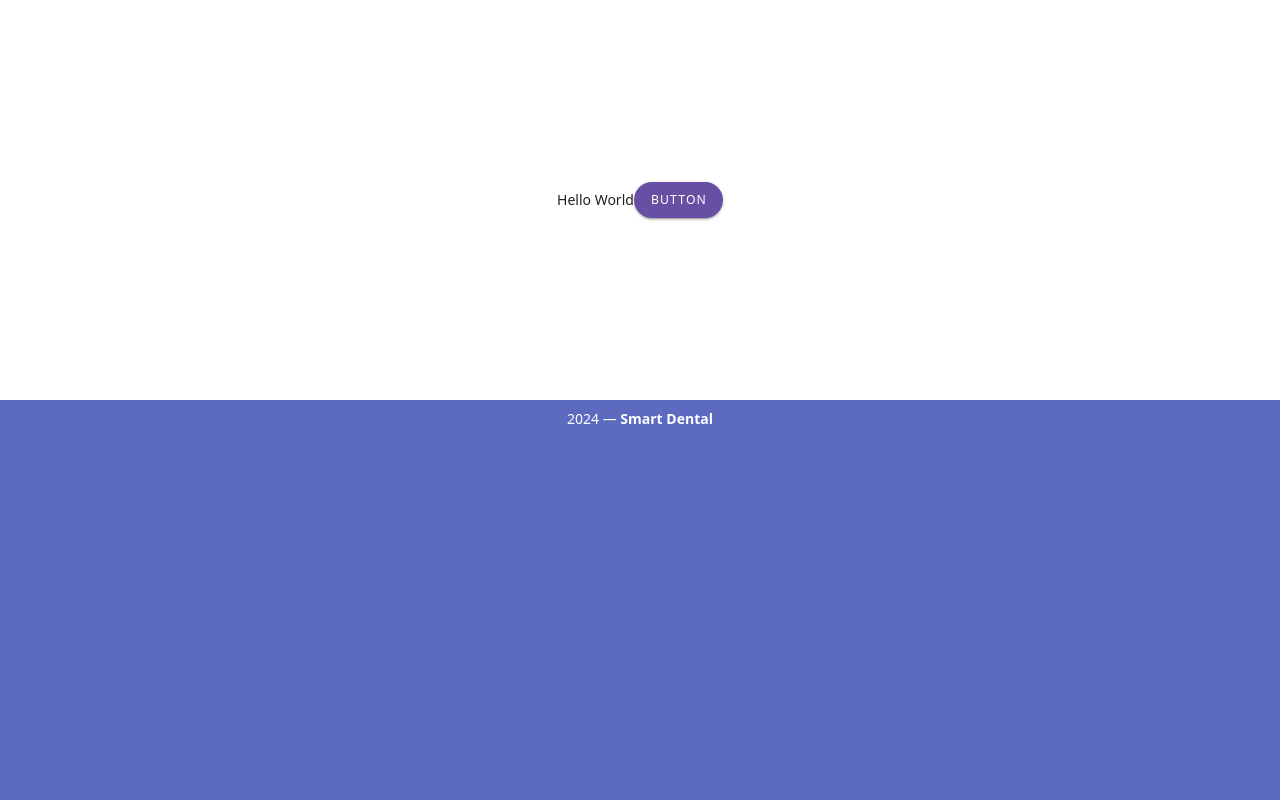
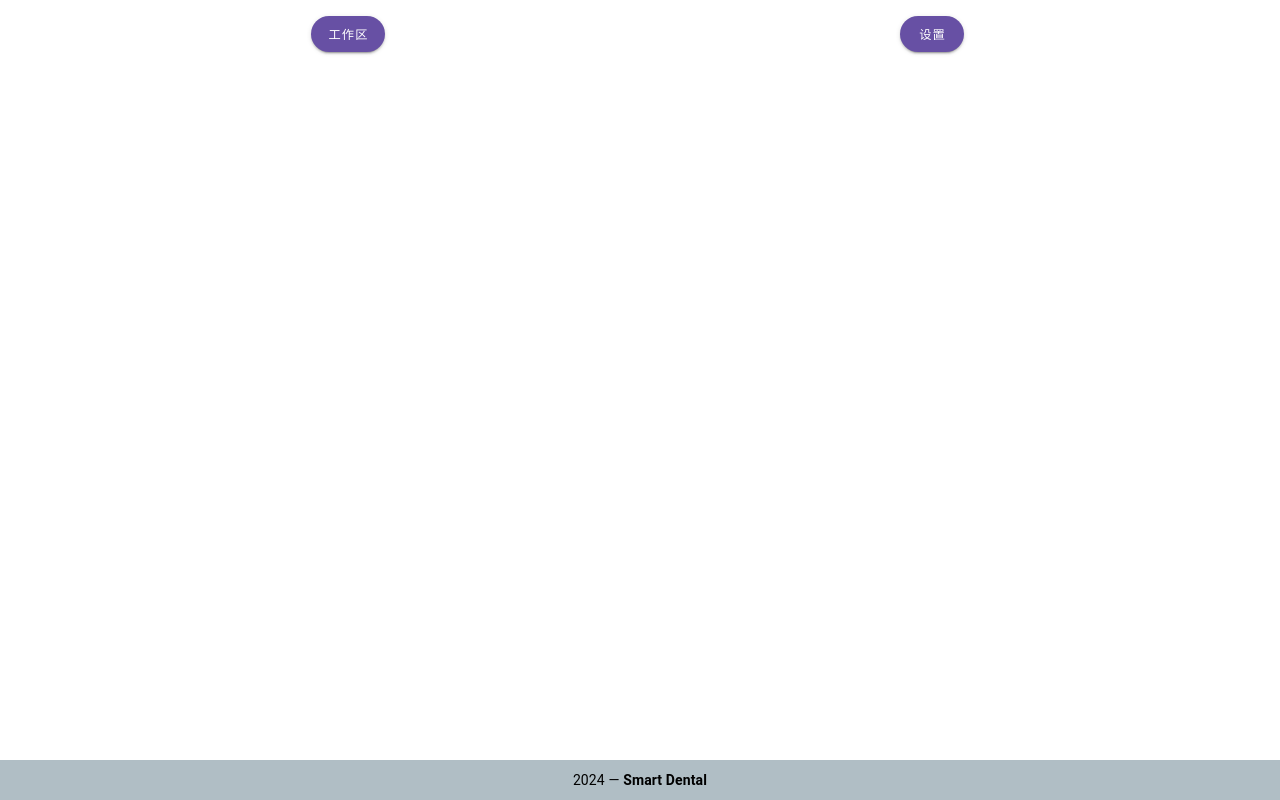
Before and after one commit to MetaTeeth/MetaTeethCAD, a Vue app: page / in a window 1280 px wide. Built offline with nearby package versions, Linux system fonts and the light colour scheme.

Commit message:
[fix] auto footer height(0.05)

```diff
--- a/src/components/Footer.vue
+++ b/src/components/Footer.vue
@@ -1,14 +1,28 @@
 <template>
-  <v-footer class="bg-indigo-lighten-1 text-center d-flex flex-column">
-    <div>
-      {{ new Date().getFullYear() }} — <strong>Smart Dental</strong>
-    </div>
-  </v-footer>
+  <div>
+    <v-footer class="bg-blue-grey-lighten-3 text-center d-flex flex-column" :style="autoHeight">
+      <div class="align-center text-subtitle-1">
+        {{ new Date().getFullYear() }} — <strong>Smart Dental</strong>
+      </div>
+    </v-footer>
+  </div>
 
 </template>
 
 <script>
 export default {
   name: "Footer",
+  data() {
+    return {
+      autoHeight: {
+        height: parseInt(window.innerHeight * 0.05) + 'px',
+      }
+    }
+  },
+  mounted() {
+    window.addEventListener("resize", () => {
+      this.autoHeight.height = parseInt(window.innerHeight * 0.05) + 'px';
+    });
+  },
 }
 </script>
--- a/src/components/ThreeScene.vue
+++ b/src/components/ThreeScene.vue
@@ -30,7 +30,7 @@ export default {
       this.scene = new THREE.Scene();
       // 创建相机
       let width = window.innerWidth;
-      let height = window.innerHeight * 0.93;
+      let height = window.innerHeight * 0.95;
 
       this.camera = new THREE.PerspectiveCamera(75, width / height, 0.01, 1000);
       //创建渲染器
@@ -54,10 +54,6 @@ export default {
 
       const ambientLight = new THREE.AmbientLight(0x444444, 0.6);
       this.scene.add(ambientLight);
-      // const pointLight = new THREE.PointLight(0xffffff, 1.0)
-      // pointLight.position.set(30, 30, 30);
-      // pointLight.castShadow = true;
-      // this.scene.add(pointLight);
       const directionalLight = new THREE.DirectionalLight(0xffffff, 0.5);
       directionalLight.position.set(1, 1, 1);
       this.scene.add(directionalLight);
@@ -73,11 +69,9 @@ export default {
       window.addEventListener("resize", () => {
         let _subwin = document.getElementById("render_space");
 
-        // this.camera.aspect = _subwin.clientWidth / _subwin.clientHeight;
-        this.camera.aspect = window.innerWidth / (window.innerHeight * 0.93);
+        this.camera.aspect = window.innerWidth / (window.innerHeight * 0.95);
         this.camera.updateProjectionMatrix();
-        // this.renderer.setSize(_subwin.clientWidth, _subwin.clientHeight);
-        this.renderer.setSize(window.innerWidth, window.innerHeight * 0.93);
+        this.renderer.setSize(window.innerWidth, window.innerHeight * 0.95);
       }, false);
 
     },
--- a/src/views/HomeView.vue
+++ b/src/views/HomeView.vue
@@ -1,9 +1,15 @@
 <template>
-  <v-main class="d-flex align-center justify-center">
-    <p>Hello World</p>
-    <v-btn @click="btnToSpace()">
-      Button
-    </v-btn>
+  <v-main>
+    <v-container>
+      <v-row no-gutters>
+        <v-col align="center">
+          <v-btn @click="btnToSpace()">工作区</v-btn>
+        </v-col>
+        <v-col align="center">
+          <v-btn>设置</v-btn>
+        </v-col>
+      </v-row>
+    </v-container>
   </v-main>
 </template>
 
```
